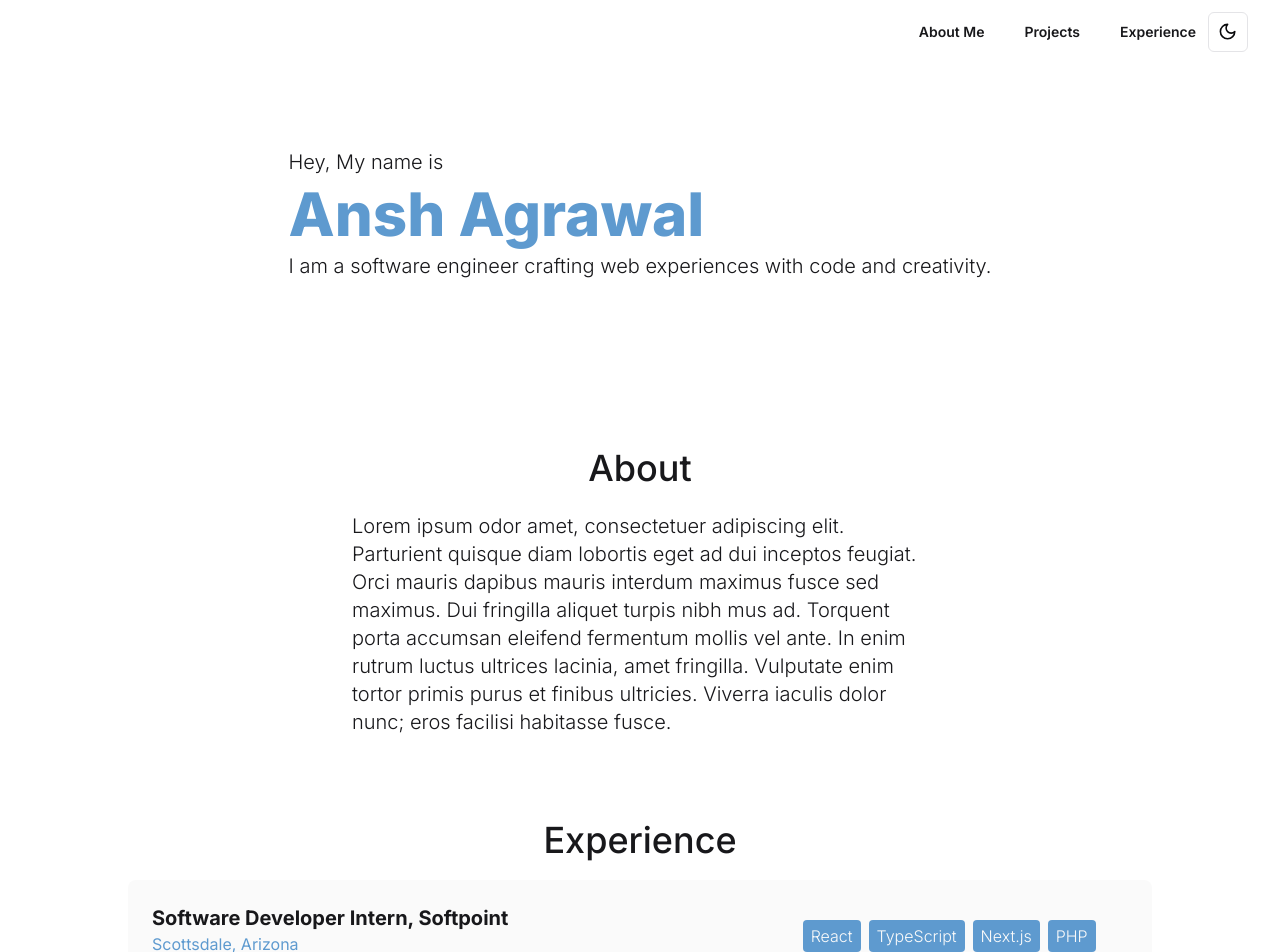
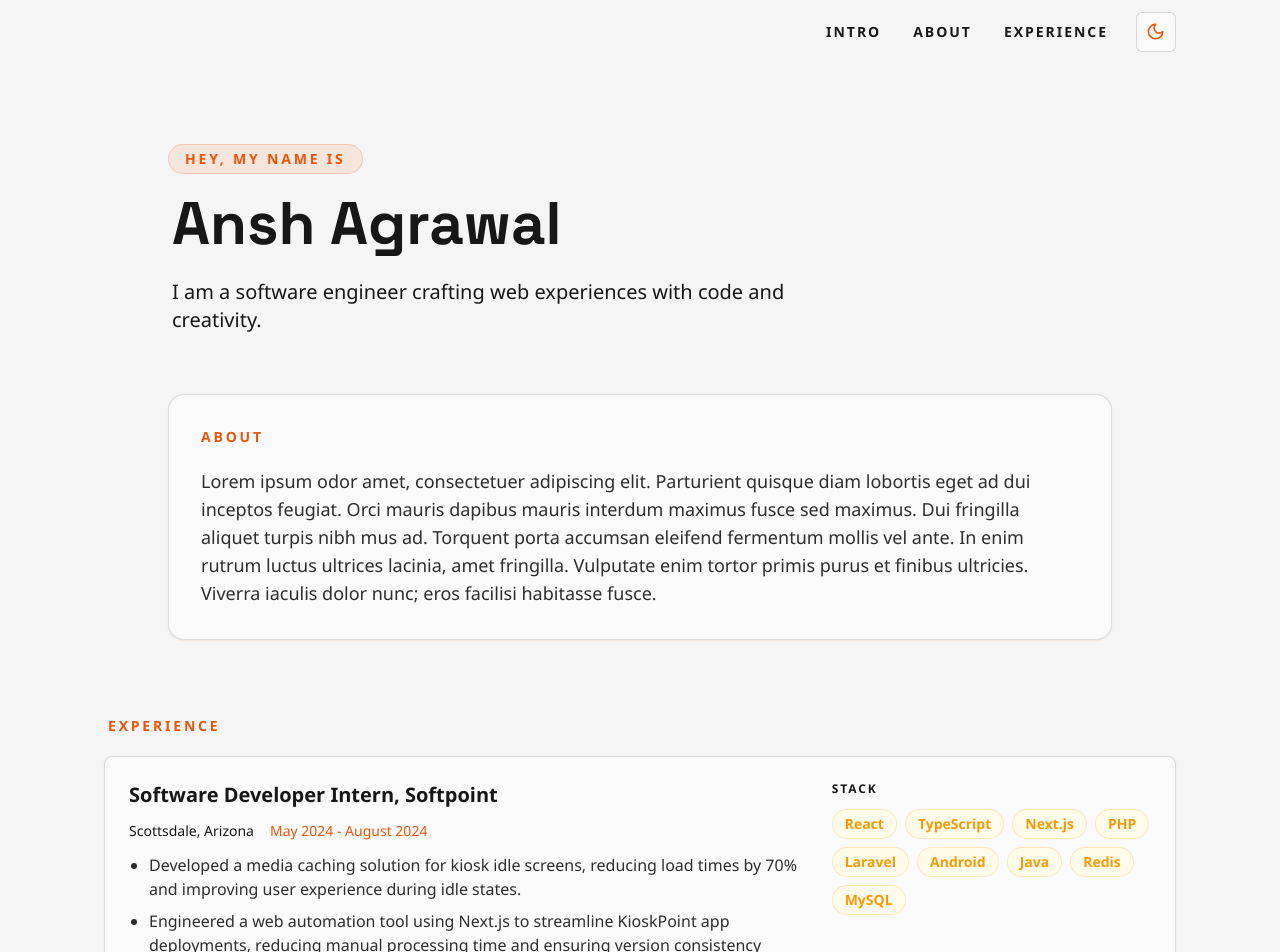
Before and after one commit to aagra109/portfolio, a Next.js app: page / in a window 1280 px wide. Shown: the top 952 px of the page. Built offline with nearby package versions, Linux system fonts and the light colour scheme.

Commit message:
feat: update ui

```diff
--- a/src/app/globals.css
+++ b/src/app/globals.css
@@ -4,58 +4,58 @@
 
 @layer base {
   :root {
-    --background: 0 0% 100%;
-    --foreground: 240 10% 3.9%;
-    --card: 0 0% 100%;
-    --card-foreground: 240 10% 3.9%;
-    --popover: 0 0% 100%;
-    --popover-foreground: 240 10% 3.9%;
-    --primary: 240 5.9% 10%;
-    --primary-foreground: 0 0% 98%;
-    --secondary: 208 54% 59%;
-    --secondary-foreground: 240 5.9% 10%;
-    --muted: 240 4.8% 95.9%;
-    --muted-foreground: 240 3.8% 46.1%;
-    --accent: 240 4.8% 95.9%;
-    --accent-foreground: 240 5.9% 10%;
-    --destructive: 0 84.2% 60.2%;
-    --destructive-foreground: 0 0% 98%;
-    --border: 240 5.9% 90%;
-    --input: 240 5.9% 90%;
-    --ring: 240 5.9% 10%;
+    --background: 0 0% 96%;
+    --foreground: 0 0% 9%;
+    --card: 0 0% 98%;
+    --card-foreground: 0 0% 9%;
+    --popover: 0 0% 89%;
+    --popover-foreground: 0 0% 9%;
+    --primary: 20 90% 48%;
+    --primary-foreground: 33 100% 96%;
+    --secondary: 0 0% 32%;
+    --secondary-foreground: 0 0% 98%;
+    --muted: 0 0% 63%;
+    --muted-foreground: 0 0% 9%;
+    --accent: 48 100% 96%;
+    --accent-foreground: 37 92% 50%;
+    --destructive: 0 72% 50%;
+    --destructive-foreground: 0 87% 97%;
+    --border: 0 0% 83%;
+    --input: 0 0% 83%;
+    --ring: 20 90% 48%;
     --radius: 0.5rem;
-    --chart-1: 12 76% 61%;
-    --chart-2: 173 58% 39%;
-    --chart-3: 197 37% 24%;
-    --chart-4: 43 74% 66%;
-    --chart-5: 27 87% 67%;
+    --chart-1: 27 95% 60%;
+    --chart-2: 43 96% 56%;
+    --chart-3: 47 95% 53%;
+    --chart-4: 24 94% 53%;
+    --chart-5: 0 0% 45%;
   }
 
   .dark {
-    --background: 240 10% 3.9%;
-    --foreground: 0 0% 98%;
-    --card: 240 10% 3.9%;
-    --card-foreground: 0 0% 98%;
-    --popover: 240 10% 3.9%;
-    --popover-foreground: 0 0% 98%;
-    --primary: 0 0% 98%;
-    --primary-foreground: 240 5.9% 10%;
-    --secondary: 44 100% 50%;
-    --secondary-foreground: 0 0% 98%;
-    --muted: 240 3.7% 15.9%;
-    --muted-foreground: 240 5% 64.9%;
-    --accent: 240 3.7% 15.9%;
-    --accent-foreground: 0 0% 98%;
-    --destructive: 0 62.8% 30.6%;
+    --background: 220 15% 10%;
+    --foreground: 36 44% 95%;
+    --card: 220 16% 13%;
+    --card-foreground: 36 44% 95%;
+    --popover: 220 16% 15%;
+    --popover-foreground: 36 44% 95%;
+    --primary: 24 93% 61%;
+    --primary-foreground: 220 20% 12%;
+    --secondary: 218 12% 30%;
+    --secondary-foreground: 36 34% 92%;
+    --muted: 220 12% 22%;
+    --muted-foreground: 36 16% 72%;
+    --accent: 31 46% 20%;
+    --accent-foreground: 39 84% 72%;
+    --destructive: 0 78% 58%;
     --destructive-foreground: 0 0% 98%;
-    --border: 240 3.7% 15.9%;
-    --input: 240 3.7% 15.9%;
-    --ring: 240 4.9% 83.9%;
-    --chart-1: 220 70% 50%;
-    --chart-2: 160 60% 45%;
-    --chart-3: 30 80% 55%;
-    --chart-4: 280 65% 60%;
-    --chart-5: 340 75% 55%;
+    --border: 219 14% 24%;
+    --input: 219 14% 24%;
+    --ring: 24 93% 61%;
+    --chart-1: 25 92% 62%;
+    --chart-2: 44 94% 58%;
+    --chart-3: 34 90% 55%;
+    --chart-4: 12 86% 63%;
+    --chart-5: 212 18% 66%;
   }
 }
 
@@ -63,7 +63,27 @@
   * {
     @apply border-border;
   }
+
   body {
-    @apply bg-background text-foreground;
+    @apply bg-background text-foreground antialiased;
+    min-height: 100vh;
+    font-family: "Avenir Next", "Segoe UI", "Helvetica Neue", sans-serif;
+    background-image: none;
+  }
+
+  ::selection {
+    background-color: hsl(var(--primary) / 0.28);
+    color: hsl(var(--foreground));
+  }
+
+  h1,
+  h2,
+  h3,
+  h4 {
+    font-family: "Gill Sans", "Trebuchet MS", "Avenir Next", sans-serif;
+  }
+
+  .font-space-grotesk {
+    font-family: var(--font-space-grotesk), "Avenir Next", sans-serif;
   }
 }
--- a/src/app/layout.tsx
+++ b/src/app/layout.tsx
@@ -1,10 +1,8 @@
 import type { Metadata } from "next";
-import { Inter } from "next/font/google";
 import "./globals.css";
 import { ThemeProvider } from "next-themes";
 import Header from "@/components/Header";
-
-const inter = Inter({ subsets: ["latin"] });
+import { spaceGrotesk } from "@/lib/fonts";
 
 export const metadata: Metadata = {
   title: "Create Next App",
@@ -18,7 +16,7 @@ export default function RootLayout({
 }>) {
   return (
     <html lang="en">
-      <body className={inter.className}>
+      <body className={spaceGrotesk.variable}>
         <ThemeProvider
           attribute="class"
           defaultTheme="system"
--- a/src/app/page.tsx
+++ b/src/app/page.tsx
@@ -5,13 +5,11 @@ import React from "react";
 
 const Page = () => {
   return (
-    <div>
+    <main className="relative overflow-x-clip pb-12">
       <Introduction />
       <About />
       <Experience />
-      {/* <About />
-      <About /> */}
-    </div>
+    </main>
   );
 };
 
--- a/src/components/About.tsx
+++ b/src/components/About.tsx
@@ -2,10 +2,15 @@ import React from "react";
 
 const About = () => {
   return (
-    <div className="flex flex-col items-center justify-center m-20 text-center">
-      <p className="text-4xl font-medium text-primary p-1">About</p>
-      <div className="max-w-xl pt-5">
-        <p className="text-xl font-light text-primary text-left">
+    <section
+      id="about"
+      className="mx-auto w-full max-w-5xl scroll-mt-24 px-6 pb-10 sm:px-10"
+    >
+      <div className="rounded-2xl border border-border/80 bg-card/95 p-6 shadow-sm shadow-primary/10 sm:p-8">
+        <p className="text-xs font-semibold uppercase tracking-[0.2em] text-primary sm:text-sm">
+          About
+        </p>
+        <p className="pt-5 text-left text-base font-medium leading-8 text-foreground/90 sm:text-lg">
           Lorem ipsum odor amet, consectetuer adipiscing elit. Parturient
           quisque diam lobortis eget ad dui inceptos feugiat. Orci mauris
           dapibus mauris interdum maximus fusce sed maximus. Dui fringilla
@@ -15,7 +20,7 @@ const About = () => {
           Viverra iaculis dolor nunc; eros facilisi habitasse fusce.
         </p>
       </div>
-    </div>
+    </section>
   );
 };
 
--- a/src/components/Experience.tsx
+++ b/src/components/Experience.tsx
@@ -1,12 +1,5 @@
 import React from "react";
-import {
-  Card,
-  CardHeader,
-  CardTitle,
-  CardDescription,
-  CardContent,
-  CardFooter,
-} from "./ui/card";
+import { Card, CardContent } from "./ui/card";
 
 const experiences = [
   {
@@ -50,58 +43,58 @@ const experiences = [
       "Excel",
     ],
   },
-  {
-    title:
-      "Software Development Intern, Jarvis Technology & Strategy Consulting",
-    location: "Mumbai, India",
-    duration: "February 2019 - May 2019",
-    points: [
-      "Collaborated as a key member of the engineering team to design a multilingual, cross-platform workforce management system for volunteer acquisition, verification, engagement, and tracking.",
-      "Crafted tools instrumental in engaging over 5 million party workers, facilitating the transmission of over 230 million messages, and achieving a Net Promoter Score (NPS) of 80.",
-      "Architected and implemented the complete onboarding and verification process for volunteers leveraging Ruby on Rails and AngularJs.",
-    ],
-    skills: ["Angular", "Ruby on Rails"],
-  },
 ];
 
 const Experience = () => {
   return (
-    <div className="flex flex-col items-center justify-center w-full mt-10">
-      <p className="text-4xl font-medium text-primary p-1">Experience</p>
+    <section
+      id="experience"
+      className="mx-auto w-full max-w-6xl scroll-mt-24 px-6 pb-20 pt-8 sm:px-10"
+    >
+      <p className="p-1 text-xs font-semibold uppercase tracking-[0.2em] text-primary sm:text-sm">
+        Experience
+      </p>
+      <div className="mt-4 space-y-5">
         {experiences.map((exp, index) => (
-        <div
+          <Card
             key={index}
-          className="text-primary p-6 m-4 w-full max-w-5xl rounded-lg bg-primary-foreground"
+            className="overflow-hidden border-border/80 bg-card/95 transition-colors duration-300 hover:border-primary/45"
           >
-          <div className="grid grid-cols-1 md:grid-cols-12">
-            <div className="col-span-1 md:col-span-8">
-              <p className="text-xl font-bold">{exp.title}</p>
-              <p className="text-opacity-75 text-secondary">{exp.location}</p>
-              <p className="text-primary font-regular mt-2">{exp.duration}</p>
-              <ul className="list-disc ml-4 mt-4">
+            <CardContent className="grid gap-6 p-6 pt-6 md:grid-cols-12 md:gap-8">
+              <div className="space-y-3 md:col-span-8">
+                <p className="text-xl font-semibold text-foreground">
+                  {exp.title}
+                </p>
+                <div className="flex flex-wrap items-center gap-x-4 gap-y-1 text-sm">
+                  <p className="text-muted-foreground">{exp.location}</p>
+                  <p className="font-medium text-primary">{exp.duration}</p>
+                </div>
+                <ul className="list-disc space-y-2 pl-5 text-sm leading-relaxed text-foreground/90 sm:text-base">
                   {exp.points.map((point, idx) => (
-                  <li key={idx} className="text-sm">
-                    {point}
-                  </li>
+                    <li key={idx}>{point}</li>
                   ))}
                 </ul>
               </div>
-            <div className="md:block md:col-span-4 md:order-1">
-              <div className="flex flex-wrap gap-2 mt-4 font-light">
+              <div className="md:col-span-4">
+                <p className="text-xs font-semibold uppercase tracking-[0.16em] text-muted-foreground">
+                  Stack
+                </p>
+                <div className="mt-3 flex flex-wrap gap-2">
                   {exp.skills.map((skill, idx) => (
                     <span
                       key={idx}
-                    className="bg-secondary text-primary-foreground px-2 py-1 rounded"
+                      className="rounded-full border border-accent-foreground/20 bg-accent px-3 py-1 text-xs font-semibold text-accent-foreground sm:text-sm"
                     >
                       {skill}
                     </span>
                   ))}
                 </div>
               </div>
-          </div>
-        </div>
+            </CardContent>
+          </Card>
         ))}
       </div>
+    </section>
   );
 };
 
--- a/src/components/Header.tsx
+++ b/src/components/Header.tsx
@@ -3,9 +3,9 @@ import { useScrollPosition } from "@/app/hooks/useScrollPosition";
 import ModeToggle from "./ModeToggle";
 
 const navigation = [
-  { name: "About Me", href: "#" },
-  { name: "Projects", href: "#" },
-  { name: "Experience", href: "#" },
+  { name: "Intro", href: "#intro" },
+  { name: "About", href: "#about" },
+  { name: "Experience", href: "#experience" },
 ];
 
 export default function Header() {
@@ -14,30 +14,33 @@ export default function Header() {
   }
 
   const scrollPosition = useScrollPosition();
+  const isScrolled = scrollPosition > 24;
 
   return (
-    <div
+    <header
       className={classNames(
-        "flex justify-end mr-10 top-0 w-full h-full",
-        scrollPosition > 50 ? "sticky z-50 bg-primary-foreground" : ""
+        "sticky top-0 z-50 w-full transition-all duration-300",
+        isScrolled
+          ? "border-b border-border bg-background/90 backdrop-blur-md"
+          : "bg-transparent"
       )}
     >
-      <div className="max-w-7xl px-2 sm:px-6 lg:px-8">
-        <div className="flex justify-end h-16 items-center">
-          <div className="flex space-x-4">
+      <div className="mx-auto flex h-16 w-full max-w-6xl items-center justify-end px-6 sm:px-10">
+        <div className="flex items-center gap-1 sm:gap-2">
+          <nav className="flex items-center gap-1 sm:gap-2">
             {navigation.map((item) => (
               <a
                 key={item.name}
                 href={item.href}
-                className="relative rounded-md px-3 py-2 text-sm  text-primary font-semibold hover:underline hover:underline-offset-4 hover:text-secondary"
+                className="rounded-full px-3 py-2 text-xs font-semibold uppercase tracking-[0.14em] text-muted-foreground transition-colors hover:bg-accent hover:text-accent-foreground sm:text-sm"
               >
                 {item.name}
               </a>
             ))}
-          </div>
+          </nav>
           <ModeToggle />
         </div>
       </div>
-    </div>
+    </header>
   );
 }
--- a/src/components/Introduction.tsx
+++ b/src/components/Introduction.tsx
@@ -5,9 +5,14 @@ import AnimatedTyping from "./ui/AnimatedTyping";
 
 const Introduction = () => {
   return (
-    <div className="flex items-center justify-center">
-      <div className="m-20">
-        <p className="text-xl font-light text-primary p-1">Hey, My name is</p>
+    <section
+      id="intro"
+      className="relative mx-auto flex w-full max-w-5xl scroll-mt-24 items-center px-6 pb-14 pt-20 sm:px-10"
+    >
+      <div className="relative space-y-4">
+        <p className="inline-flex rounded-full border border-primary/20 bg-primary/10 px-4 py-1 text-xs font-semibold uppercase tracking-[0.2em] text-primary sm:text-sm">
+          Hey, my name is
+        </p>
         <motion.div
           initial={{ x: "-100vw", scale: 0 }}
           animate={{ x: 0, scale: 1 }}
@@ -17,17 +22,17 @@ const Introduction = () => {
             duration: 0.2,
           }}
         >
-          <p className="text-6xl text-secondary font-extrabold p-1">
+          <h1 className="p-1 font-space-grotesk font-extrabold text-4xl text-foreground sm:text-6xl">
             Ansh Agrawal
-          </p>
+          </h1>
         </motion.div>
         <AnimatedTyping
           text="I am a software engineer crafting web experiences with code and
           creativity."
-          className="text-xl font-light text-primary p-1"
+          className="max-w-2xl p-1 text-lg font-medium leading-relaxed text-muted-foreground sm:text-xl"
         />
       </div>
-    </div>
+    </section>
   );
 };
 
--- a/src/components/ModeToggle.tsx
+++ b/src/components/ModeToggle.tsx
@@ -9,7 +9,7 @@ const ModeToggle = () => {
   const [isMounted, setIsMounted] = useState(false);
 
   useEffect(() => {
-    setIsMounted(true); // component is mounted, update state
+    setIsMounted(true);
   }, []);
 
   const toggleTheme = () => {
@@ -22,14 +22,20 @@ const ModeToggle = () => {
     if (isMounted && !theme) {
       setTheme("light");
     }
-  }, [isMounted, theme]);
+  }, [isMounted, setTheme, theme]);
 
   if (!isMounted) {
     return null;
   }
 
   return (
-    <Button variant="outline" size="icon" onClick={toggleTheme}>
+    <Button
+      variant="outline"
+      size="icon"
+      className="ml-2 border-border/90 bg-card text-primary hover:bg-accent hover:text-accent-foreground"
+      onClick={toggleTheme}
+      aria-label="Toggle theme"
+    >
       {theme === "dark" ? (
         <Sun key="light" className="h-[1.2rem] w-[1.2rem] " />
       ) : (
--- /dev/null
+++ b/src/lib/fonts.ts
@@ -0,0 +1,14 @@
+import localFont from "next/font/local";
+
+export const spaceGrotesk = localFont({
+  src: [
+    {
+      path: "../assets/fonts/space-grotesk-latin-wght-normal.woff2",
+      weight: "300 700",
+      style: "normal",
+    },
+  ],
+  variable: "--font-space-grotesk",
+  display: "swap",
+  fallback: ["Avenir Next", "Segoe UI", "sans-serif"],
+});
```
Also changed, not shown: src/assets/fonts/space-grotesk-latin-wght-normal.woff2 (added), 1 other file (tests, documents, lock files or other folders). Lines whose indentation alone changed are shown as unchanged.
